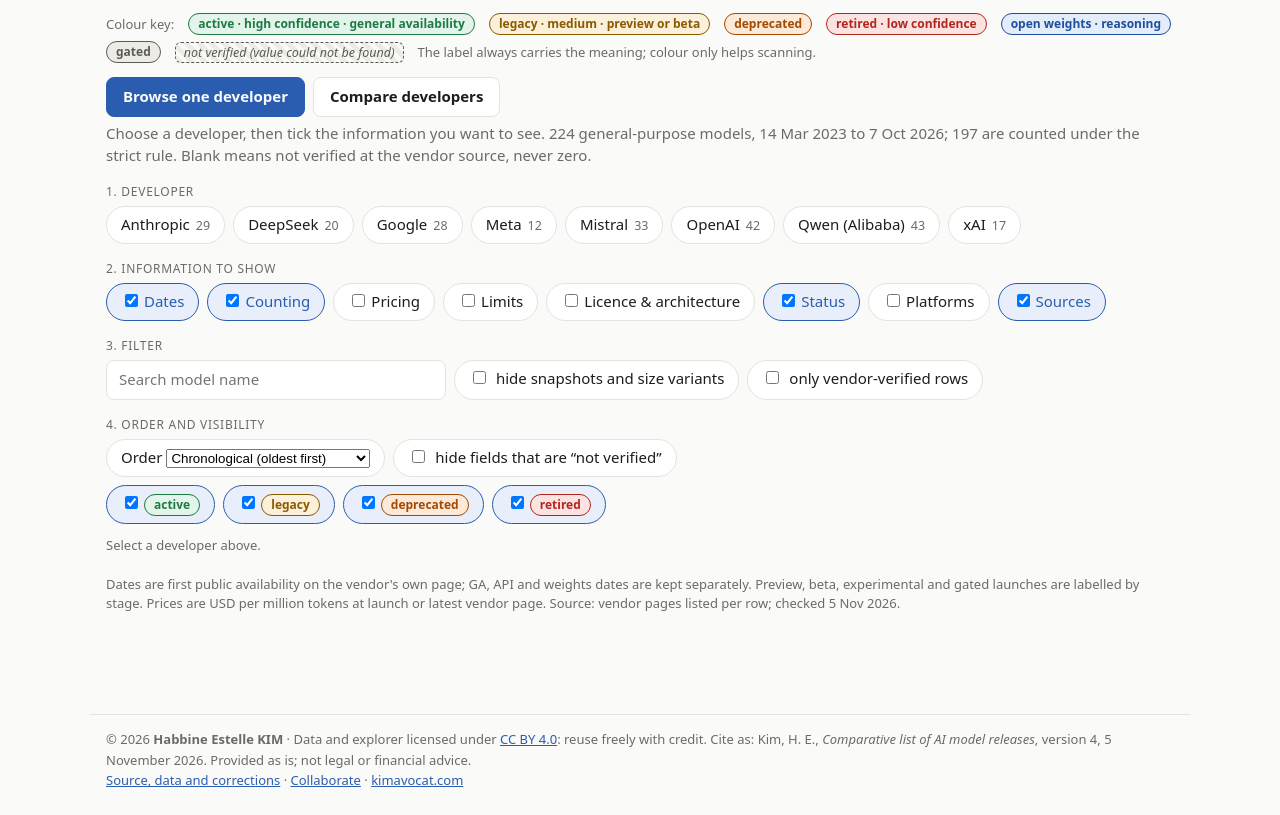
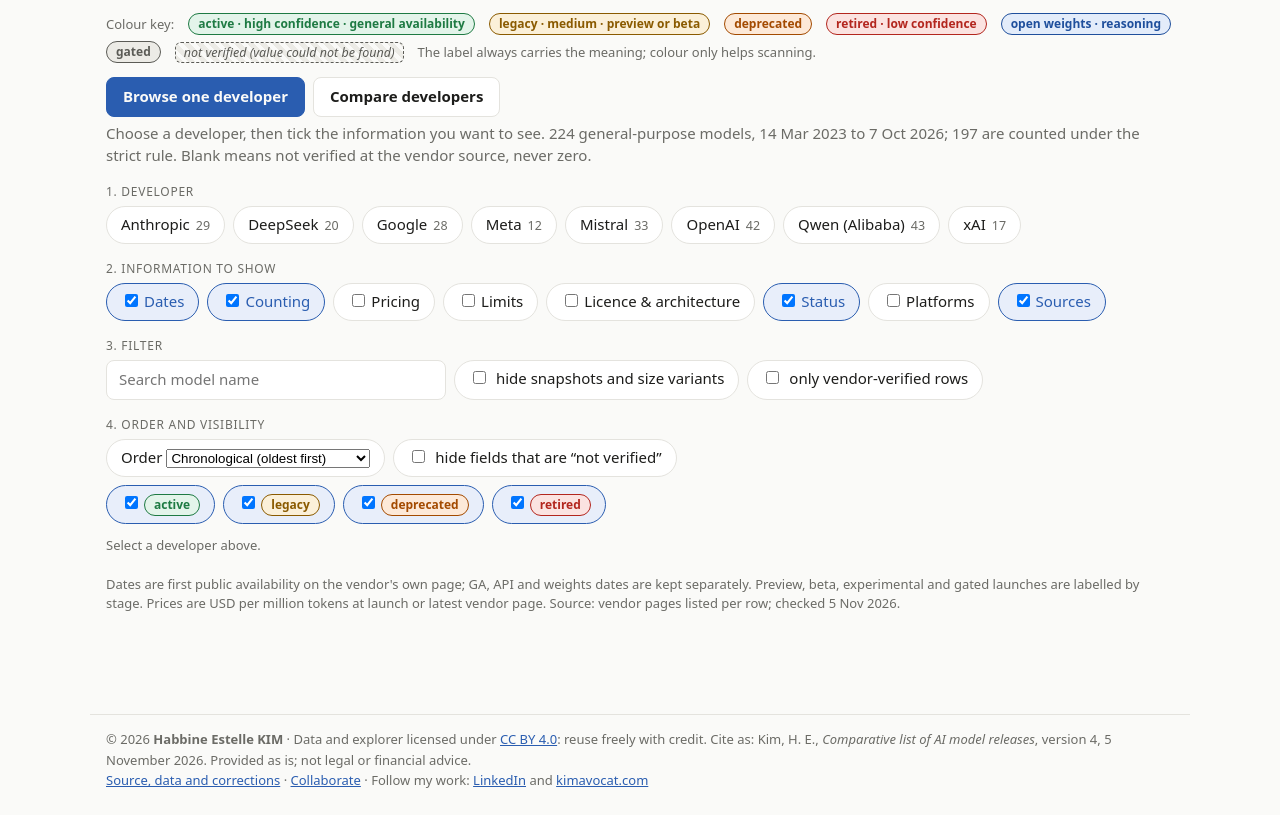
Before and after one commit to habbine/comparative-list-ai-model-releases, a plain HTML site: page docs/index.html in a window 1280 px wide. Shown: the part 114-929 px from the top of the page. Drawn offline with Linux system fonts and the light colour scheme.

Commit message:
Explorer footer: add 'Follow my work' line
Co-Authored-By: Claude Sonnet 5.5 <noreply@anthropic.com>
Claude-Session: https://claude.ai/code/session_01RegHFLeygYwMxoYfXMgXAZ

```diff
--- a/docs/index.html
+++ b/docs/index.html
@@ -152,5 +152,5 @@ document.addEventListener('change',e=>{const t=e.target;if(t.dataset.fs){t.check
 setMode(location.hash==='#cmp'?'cmp':'one');
 
 </script>
-<footer style="max-width:1100px;margin:28px auto 24px;padding:14px 16px 0;border-top:1px solid var(--line);color:var(--mut);font-size:13px;line-height:1.6">© 2026 <b>Habbine Estelle KIM</b> · Data and explorer licensed under <a href="https://creativecommons.org/licenses/by/4.0/" rel="noopener" target="_blank">CC BY 4.0</a>: reuse freely with credit. Cite as: Kim, H. E., <i>Comparative list of AI model releases</i>, version 4, 5 November 2026. Provided as is; not legal or financial advice.<br><a href="https://github.com/habbine/comparative-list-ai-model-releases" rel="noopener" target="_blank">Source, data and corrections</a> · <a href="https://github.com/habbine/Publications-/discussions" rel="noopener" target="_blank">Collaborate</a> · <a href="https://www.kimavocat.com/" rel="noopener" target="_blank">kimavocat.com</a></footer>
+<footer style="max-width:1100px;margin:28px auto 24px;padding:14px 16px 0;border-top:1px solid var(--line);color:var(--mut);font-size:13px;line-height:1.6">© 2026 <b>Habbine Estelle KIM</b> · Data and explorer licensed under <a href="https://creativecommons.org/licenses/by/4.0/" rel="noopener" target="_blank">CC BY 4.0</a>: reuse freely with credit. Cite as: Kim, H. E., <i>Comparative list of AI model releases</i>, version 4, 5 November 2026. Provided as is; not legal or financial advice.<br><a href="https://github.com/habbine/comparative-list-ai-model-releases" rel="noopener" target="_blank">Source, data and corrections</a> · <a href="https://github.com/habbine/Publications-/discussions" rel="noopener" target="_blank">Collaborate</a> · Follow my work: <a href="https://www.linkedin.com/in/kim-avocat" rel="noopener" target="_blank">LinkedIn</a> and <a href="https://www.kimavocat.com/" rel="noopener" target="_blank">kimavocat.com</a></footer>
 </body></html>
```
